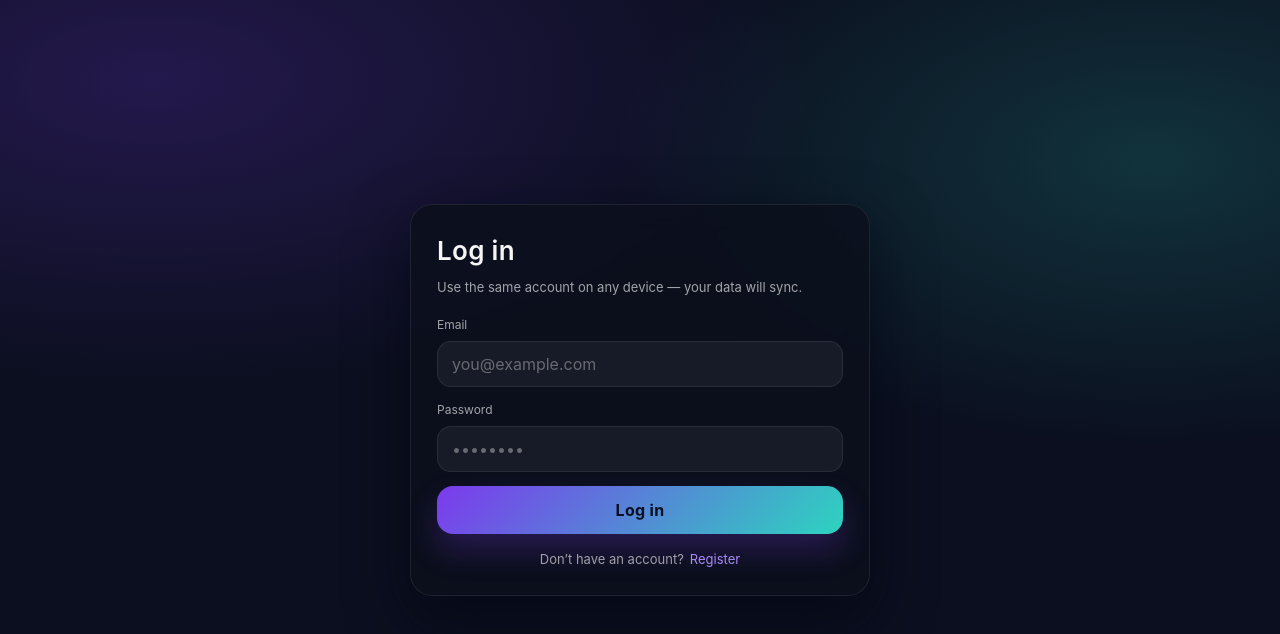
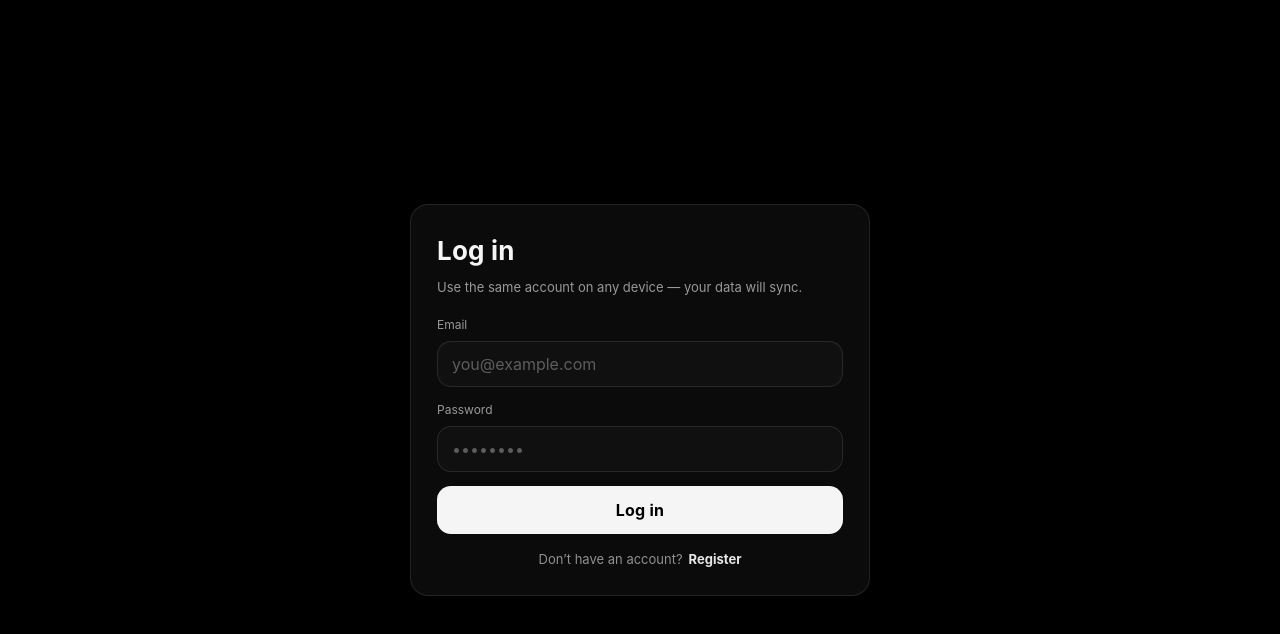
Before and after one commit to oakapollo/YouInc, a Next.js app: page /login in a window 1280 px wide. Shown: the top 634 px of the page. Built offline with nearby package versions, Linux system fonts and the light colour scheme; no server answers.

Commit message:
UI fix 4.7

```diff
--- a/app/login/auth.module.css
+++ b/app/login/auth.module.css
@@ -3,19 +3,16 @@
   display: grid;
   place-items: center;
   padding: 32px 20px;
-  background: radial-gradient(1100px 520px at 12% 10%, rgba(124, 58, 237, 0.22), transparent 60%),
-    radial-gradient(900px 480px at 90% 20%, rgba(45, 212, 191, 0.18), transparent 60%),
-    #0b0f1f;
+  background: #000000;
 }
 
 .card {
   width: min(460px, 100%);
-  border-radius: 22px;
-  background: rgba(12, 16, 29, 0.86);
-  border: 1px solid rgba(255, 255, 255, 0.08);
-  box-shadow: 0 24px 60px rgba(3, 6, 18, 0.65);
+  border-radius: 18px;
+  background: #0b0b0b;
+  border: 1px solid rgba(255, 255, 255, 0.1);
+  box-shadow: none;
   padding: 26px;
-  backdrop-filter: blur(14px);
 }
 
 .header {
@@ -25,8 +22,8 @@
 .title {
   margin: 0;
   font-size: 26px;
-  font-weight: 600;
-  letter-spacing: 0.3px;
+  font-weight: 650;
+  letter-spacing: 0.2px;
   color: rgba(255, 255, 255, 0.96);
 }
 
@@ -34,15 +31,15 @@
   margin: 8px 0 0;
   font-size: 13px;
   line-height: 1.5;
-  color: rgba(255, 255, 255, 0.62);
+  color: rgba(255, 255, 255, 0.58);
 }
 
 .error {
   margin: 14px 0 4px;
   padding: 10px 12px;
   border-radius: 12px;
-  background: rgba(244, 63, 94, 0.14);
-  border: 1px solid rgba(248, 113, 113, 0.3);
+  background: rgba(244, 63, 94, 0.12);
+  border: 1px solid rgba(248, 113, 113, 0.28);
   color: rgba(255, 201, 210, 0.95);
   font-size: 13px;
 }
@@ -57,52 +54,61 @@
   display: grid;
   gap: 7px;
   font-size: 12px;
-  color: rgba(255, 255, 255, 0.62);
+  color: rgba(255, 255, 255, 0.58);
 }
 
 .input {
   height: 46px;
   border-radius: 14px;
-  border: 1px solid rgba(255, 255, 255, 0.08);
-  background: rgba(255, 255, 255, 0.05);
+  border: 1px solid rgba(255, 255, 255, 0.1);
+  background: #101010;
   color: rgba(255, 255, 255, 0.92);
   padding: 0 14px;
   outline: none;
-  transition: border-color 0.2s ease, box-shadow 0.2s ease, background 0.2s ease;
+  transition:
+    border-color 0.2s ease,
+    background 0.2s ease,
+    transform 0.15s ease;
 }
 
 .input::placeholder {
-  color: rgba(255, 255, 255, 0.35);
+  color: rgba(255, 255, 255, 0.32);
 }
 
 .input:focus {
-  border-color: rgba(124, 58, 237, 0.7);
-  box-shadow: 0 0 0 3px rgba(124, 58, 237, 0.2);
-  background: rgba(255, 255, 255, 0.08);
+  border-color: rgba(255, 255, 255, 0.38);
+  background: #141414;
 }
 
 .button {
   height: 48px;
-  border-radius: 16px;
-  border: none;
+  border-radius: 14px;
+  border: 1px solid rgba(255, 255, 255, 0.18);
   cursor: pointer;
-  font-weight: 700;
-  letter-spacing: 0.3px;
-  color: #0a0f1f;
-  background: linear-gradient(135deg, #7c3aed, #2dd4bf);
-  box-shadow: 0 16px 30px rgba(124, 58, 237, 0.25);
-  transition: transform 0.15s ease, box-shadow 0.15s ease;
+  font-weight: 750;
+  letter-spacing: 0.2px;
+  color: #000000;
+  background: #f5f5f5;
+  box-shadow: none;
+  transition:
+    transform 0.15s ease,
+    background 0.15s ease,
+    opacity 0.15s ease;
 }
 
 .button:disabled {
   cursor: not-allowed;
-  opacity: 0.6;
-  box-shadow: none;
+  opacity: 0.55;
 }
 
 .button:not(:disabled):hover {
   transform: translateY(-1px);
-  box-shadow: 0 18px 36px rgba(45, 212, 191, 0.22);
+  background: #ffffff;
+}
+
+.button:not(:disabled):active {
+  transform: translateY(0);
+  background: #e5e5e5;
 }
 
 .footer {
@@ -111,12 +117,13 @@
   gap: 6px;
   margin-top: 16px;
   font-size: 13px;
-  color: rgba(255, 255, 255, 0.6);
+  color: rgba(255, 255, 255, 0.55);
 }
 
 .link {
-  color: #a78bfa;
+  color: rgba(255, 255, 255, 0.9);
   text-decoration: none;
+  font-weight: 650;
 }
 
 .link:hover {
--- a/app/register/auth.module.css
+++ b/app/register/auth.module.css
@@ -1,22 +1,18 @@
-
 .wrap {
   min-height: 100vh;
   display: grid;
   place-items: center;
   padding: 32px 20px;
-  background: radial-gradient(1100px 520px at 12% 10%, rgba(124, 58, 237, 0.22), transparent 60%),
-    radial-gradient(900px 480px at 90% 20%, rgba(45, 212, 191, 0.18), transparent 60%),
-    #0b0f1f;
+  background: #000000;
 }
 
 .card {
   width: min(460px, 100%);
-  border-radius: 22px;
-  background: rgba(12, 16, 29, 0.86);
-  border: 1px solid rgba(255, 255, 255, 0.08);
-  box-shadow: 0 24px 60px rgba(3, 6, 18, 0.65);
+  border-radius: 18px;
+  background: #0b0b0b;
+  border: 1px solid rgba(255, 255, 255, 0.1);
+  box-shadow: none;
   padding: 26px;
-  backdrop-filter: blur(14px);
 }
 
 .header {
@@ -26,8 +22,8 @@
 .title {
   margin: 0;
   font-size: 26px;
-  font-weight: 600;
-  letter-spacing: 0.3px;
+  font-weight: 650;
+  letter-spacing: 0.2px;
   color: rgba(255, 255, 255, 0.96);
 }
 
@@ -35,15 +31,15 @@
   margin: 8px 0 0;
   font-size: 13px;
   line-height: 1.5;
-  color: rgba(255, 255, 255, 0.62);
+  color: rgba(255, 255, 255, 0.58);
 }
 
 .error {
   margin: 14px 0 4px;
   padding: 10px 12px;
   border-radius: 12px;
-  background: rgba(244, 63, 94, 0.14);
-  border: 1px solid rgba(248, 113, 113, 0.3);
+  background: rgba(244, 63, 94, 0.12);
+  border: 1px solid rgba(248, 113, 113, 0.28);
   color: rgba(255, 201, 210, 0.95);
   font-size: 13px;
 }
@@ -58,52 +54,61 @@
   display: grid;
   gap: 7px;
   font-size: 12px;
-  color: rgba(255, 255, 255, 0.62);
+  color: rgba(255, 255, 255, 0.58);
 }
 
 .input {
   height: 46px;
   border-radius: 14px;
-  border: 1px solid rgba(255, 255, 255, 0.08);
-  background: rgba(255, 255, 255, 0.05);
+  border: 1px solid rgba(255, 255, 255, 0.1);
+  background: #101010;
   color: rgba(255, 255, 255, 0.92);
   padding: 0 14px;
   outline: none;
-  transition: border-color 0.2s ease, box-shadow 0.2s ease, background 0.2s ease;
+  transition:
+    border-color 0.2s ease,
+    background 0.2s ease,
+    transform 0.15s ease;
 }
 
 .input::placeholder {
-  color: rgba(255, 255, 255, 0.35);
+  color: rgba(255, 255, 255, 0.32);
 }
 
 .input:focus {
-  border-color: rgba(124, 58, 237, 0.7);
-  box-shadow: 0 0 0 3px rgba(124, 58, 237, 0.2);
-  background: rgba(255, 255, 255, 0.08);
+  border-color: rgba(255, 255, 255, 0.38);
+  background: #141414;
 }
 
 .button {
   height: 48px;
-  border-radius: 16px;
-  border: none;
+  border-radius: 14px;
+  border: 1px solid rgba(255, 255, 255, 0.18);
   cursor: pointer;
-  font-weight: 700;
-  letter-spacing: 0.3px;
-  color: #0a0f1f;
-  background: linear-gradient(135deg, #7c3aed, #2dd4bf);
-  box-shadow: 0 16px 30px rgba(124, 58, 237, 0.25);
-  transition: transform 0.15s ease, box-shadow 0.15s ease;
+  font-weight: 750;
+  letter-spacing: 0.2px;
+  color: #000000;
+  background: #f5f5f5;
+  box-shadow: none;
+  transition:
+    transform 0.15s ease,
+    background 0.15s ease,
+    opacity 0.15s ease;
 }
 
 .button:disabled {
   cursor: not-allowed;
-  opacity: 0.6;
-  box-shadow: none;
+  opacity: 0.55;
 }
 
 .button:not(:disabled):hover {
   transform: translateY(-1px);
-  box-shadow: 0 18px 36px rgba(45, 212, 191, 0.22);
+  background: #ffffff;
+}
+
+.button:not(:disabled):active {
+  transform: translateY(0);
+  background: #e5e5e5;
 }
 
 .footer {
@@ -112,12 +117,13 @@
   gap: 6px;
   margin-top: 16px;
   font-size: 13px;
-  color: rgba(255, 255, 255, 0.6);
+  color: rgba(255, 255, 255, 0.55);
 }
 
 .link {
-  color: #a78bfa;
+  color: rgba(255, 255, 255, 0.9);
   text-decoration: none;
+  font-weight: 650;
 }
 
 .link:hover {
```
